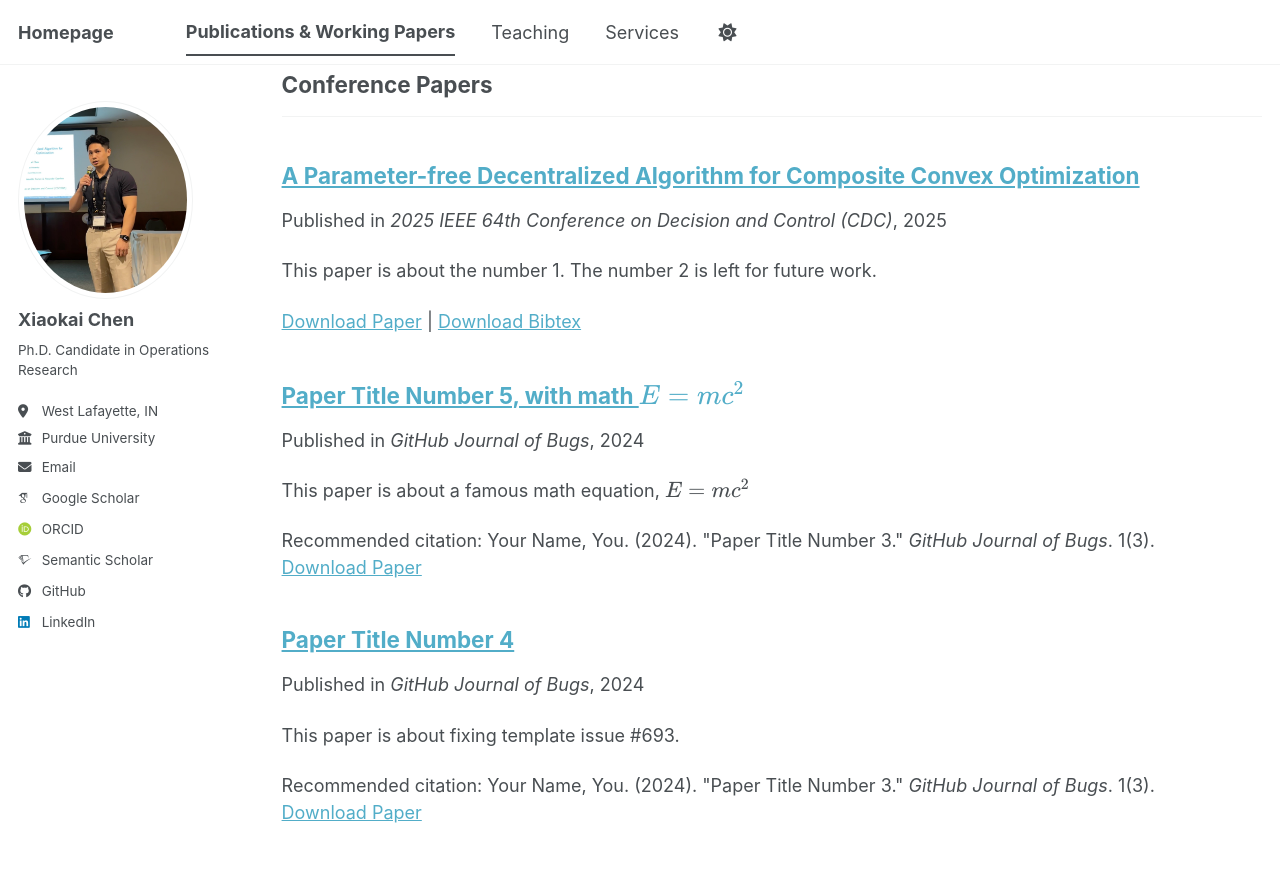
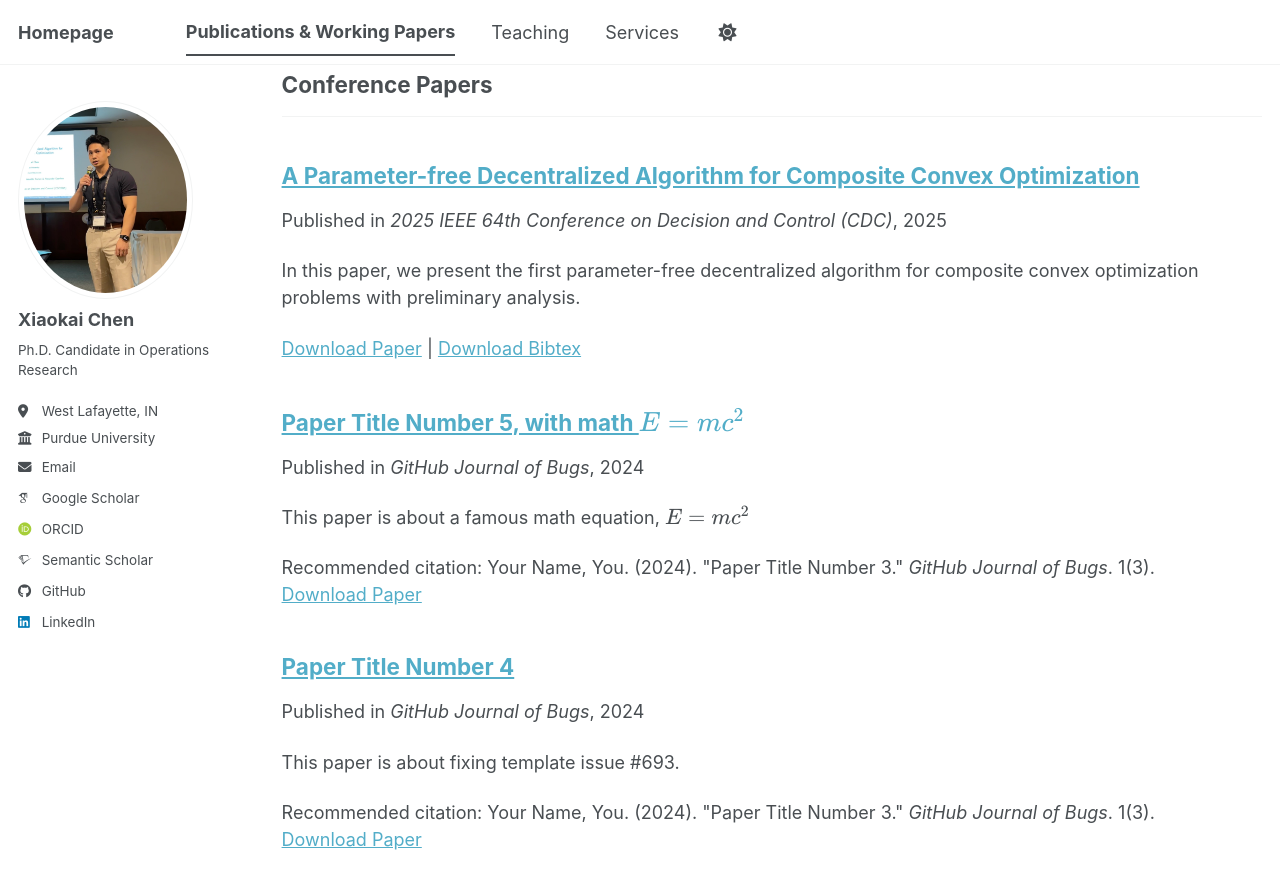
Before and after one commit to xiaokaichen2000/xiaokaichen2000.github.io, a Jekyll site: the page built from _pages/publications.html, in a window 1280 px wide and 900 px high, scrolled down 725 px. Shown: the top 889 px of the window. Built offline with Jekyll 4.4.1, drawn with Linux system fonts in a browser that asks for light colours; some web fonts are replaced; a script bundle is joined from its source files by our own code; library files that are not in the unit come from our copies.

Commit message:
Update CDC.md

```diff
--- a/_publications/CDC.md
+++ b/_publications/CDC.md
@@ -3,7 +3,7 @@ title: "A Parameter-free Decentralized Algorithm for Composite Convex Optimizati
 collection: publications
 category: conferences
 permalink: /publication/CDC
-excerpt: 'This paper is about the number 1. The number 2 is left for future work.'
+excerpt: 'In this paper, we present the first parameter-free decentralized algorithm for composite convex optimization problems with preliminary analysis.'
 date: 2025-12-12
 venue: ' 2025 IEEE 64th Conference on Decision and Control (CDC)'
 paperurl: 'https://xiaokaichen2000.github.io/files/CDC_paper.pdf'
```
